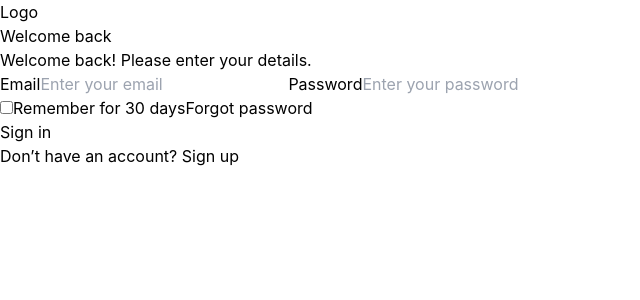
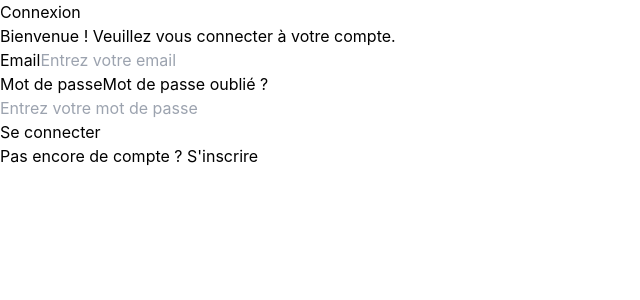
Before and after one commit to RyukSylux/gsbFront, a React (Vite) app: page /signin in a window 1280 px wide. Shown: the top 300 px of the page, without its empty margins (0-640 px from the left). Built offline with nearby package versions, Linux system fonts and the light colour scheme.

Commit message:
french translate

```diff
--- a/src/components/Header.jsx
+++ b/src/components/Header.jsx
@@ -15,11 +15,11 @@ const Header = ({ onMenuClick }) => {
         <nav className="flex text-gray-500 text-sm">
           <span className="mr-2">Morgan Bourré</span>
           <span className="mx-2">/</span>
-          <span>Dashboard</span>
+          <span>Tableau de bord</span>
         </nav>
       </div>
-      <h1 className="text-2xl font-semibold mb-4">Dashboard Admin</h1>
-      <h2 className="text-lg font-medium">Customers</h2>
+      <h1 className="text-2xl font-semibold mb-4">Tableau de bord Admin</h1>
+      <h2 className="text-lg font-medium">Clients</h2>
     </header>
   );
 };
--- a/src/components/Pagination.jsx
+++ b/src/components/Pagination.jsx
@@ -7,7 +7,7 @@ const Pagination = () => {
         <svg className="h-4 w-4 mr-2" fill="none" viewBox="0 0 24 24" stroke="currentColor">
           <path strokeLinecap="round" strokeLinejoin="round" strokeWidth={2} d="M15 19l-7-7 7-7" />
         </svg>
-        Previous
+        Précédent
       </button>
       <div className="flex space-x-2 order-1 sm:order-2 overflow-x-auto">
         {[1, 2, 3, '...', 8, 9, 10].map((page, idx) => (
@@ -22,7 +22,7 @@ const Pagination = () => {
         ))}
       </div>
       <button className="text-sm text-gray-600 flex items-center order-3">
-        Next
+        Suivant
         <svg className="h-4 w-4 ml-2" fill="none" viewBox="0 0 24 24" stroke="currentColor">
           <path strokeLinecap="round" strokeLinejoin="round" strokeWidth={2} d="M9 5l7 7-7 7" />
         </svg>
--- a/src/components/SearchBar.jsx
+++ b/src/components/SearchBar.jsx
@@ -5,7 +5,7 @@ const SearchBar = () => {
     <div className="relative mb-6">
       <input
         type="search"
-        placeholder="Search"
+        placeholder="Rechercher"
         className="w-full py-2 pl-10 pr-4 border border-gray-300 rounded-lg focus:outline-none focus:border-purple-500"
       />
       <svg className="absolute left-3 top-2.5 h-5 w-5 text-gray-400" fill="none" viewBox="0 0 24 24" stroke="currentColor">
--- a/src/components/Settings.jsx
+++ b/src/components/Settings.jsx
@@ -4,9 +4,9 @@ const Settings = () => {
   return (
     <div className="pt-6 border-t border-gray-200">
       <ul className="space-y-2">
-        <li className="px-3 py-2 text-gray-600 hover:bg-gray-100 rounded-lg">Settings</li>
+        <li className="px-3 py-2 text-gray-600 hover:bg-gray-100 rounded-lg">Paramètres</li>
         <li className="px-3 py-2 text-gray-600 hover:bg-gray-100 rounded-lg flex items-center">
-          Open in browser
+          Ouvrir dans le navigateur
           <svg className="ml-2 h-4 w-4" fill="none" viewBox="0 0 24 24" stroke="currentColor">
             <path strokeLinecap="round" strokeLinejoin="round" strokeWidth={2} d="M10 6H6a2 2 0 00-2 2v10a2 2 0 002 2h10a2 2 0 002-2v-4M14 4h6m0 0v6m0-6L10 14" />
           </svg>
--- a/src/components/TableControls.jsx
+++ b/src/components/TableControls.jsx
@@ -5,12 +5,12 @@ const TableControls = () => {
     <div className="flex flex-col sm:flex-row justify-between items-start sm:items-center gap-4 mb-4">
       <div className="flex items-center space-x-2">
         <input type="checkbox" className="rounded border-gray-300 text-purple-600" />
-        <span className="text-sm text-gray-600">Customer</span>
+        <span className="text-sm text-gray-600">Client</span>
       </div>
       <div className="w-full sm:w-auto">
         <input
           type="search"
-          placeholder="Search"
+          placeholder="Rechercher"
           className="w-full px-4 py-2 border border-gray-300 rounded-lg focus:outline-none focus:border-purple-500"
         />
       </div>
--- a/src/components/TableHeader.jsx
+++ b/src/components/TableHeader.jsx
@@ -4,11 +4,11 @@ const TableHeader = () => {
   return (
     <thead className="bg-gray-50">
       <tr className="text-left text-sm text-gray-500">
-        <th className="py-3 px-4">Customer</th>
+        <th className="py-3 px-4">Client</th>
         <th className="py-3 px-4">Email</th>
         <th className="py-3 px-4">Date</th>
-        <th className="py-3 px-4">Status</th>
-        <th className="py-3 px-4">Amount</th>
+        <th className="py-3 px-4">Statut</th>
+        <th className="py-3 px-4">Montant</th>
         <th className="py-3 px-4"></th>
       </tr>
     </thead>
--- a/src/components/TableRow.jsx
+++ b/src/components/TableRow.jsx
@@ -24,7 +24,7 @@ const TableRow = ({ customer }) => {
       </td>
       <td className="py-4 px-4 text-gray-600">{customer.amount}</td>
       <td className="py-4 px-4">
-        <button className="text-gray-400 hover:text-gray-600">
+        <button className="text-gray-400 hover:text-gray-600" title="Modifier">
           <svg className="h-5 w-5" fill="none" viewBox="0 0 24 24" stroke="currentColor">
             <path strokeLinecap="round" strokeLinejoin="round" strokeWidth={2} d="M15.232 5.232l3.536 3.536m-2.036-5.036a2.5 2.5 0 113.536 3.536L6.5 21.036H3v-3.572L16.732 3.732z" />
           </svg>
--- a/src/pages/SignIn.jsx
+++ b/src/pages/SignIn.jsx
@@ -3,32 +3,44 @@ import { Link } from 'react-router-dom';
 
 const SignIn = () => {
   return (
-    <div className="flex h-screen items-center justify-center bg-gray-100">
-      <div className="bg-white p-8 rounded-lg shadow-md w-full max-w-md">
-        <div className="text-center mb-6">
-          <div className="text-2xl font-bold">Logo</div>
-        </div>
-        <h1 className="text-2xl font-bold mb-4">Welcome back</h1>
-        <p className="text-gray-600 mb-6">Welcome back! Please enter your details.</p>
+    <div className="flex justify-center items-center h-screen bg-gray-50">
+      <div className="w-full max-w-md p-6 bg-white rounded-lg shadow-md">
+        <h1 className="text-2xl font-bold mb-2">Connexion</h1>
+        <p className="text-gray-600 mb-6">Bienvenue ! Veuillez vous connecter à votre compte.</p>
         <form>
-          <label htmlFor="email" className="block text-sm font-medium text-gray-700">Email</label>
-          <input type="email" id="email" placeholder="Enter your email" required className="mt-1 block w-full px-3 py-2 border border-gray-300 rounded-md shadow-sm focus:outline-none focus:ring-indigo-500 focus:border-indigo-500 sm:text-sm" />
-
-          <label htmlFor="password" className="block text-sm font-medium text-gray-700 mt-4">Password</label>
-          <input type="password" id="password" placeholder="Enter your password" required className="mt-1 block w-full px-3 py-2 border border-gray-300 rounded-md shadow-sm focus:outline-none focus:ring-indigo-500 focus:border-indigo-500 sm:text-sm" />
-
-          <div className="flex items-center justify-between mt-4">
-            <label className="flex items-center">
-              <input type="checkbox" className="h-4 w-4 text-indigo-600 border-gray-300 rounded" />
-              <span className="ml-2 text-sm text-gray-600">Remember for 30 days</span>
-            </label>
-            <a href="#" className="text-sm text-indigo-600 hover:underline">Forgot password</a>
+          <div className="mb-4">
+            <label className="block font-medium text-gray-700 mb-2">Email</label>
+            <input
+              type="email"
+              placeholder="Entrez votre email"
+              className="w-full px-3 py-2 border border-gray-300 rounded-md focus:outline-none focus:ring-1 focus:ring-indigo-500"
+            />
           </div>
-
-          <button type="submit" className="w-full bg-indigo-600 text-white py-2 px-4 rounded-md mt-6 hover:bg-indigo-700">Sign in</button>
+          <div className="mb-6">
+            <div className="flex justify-between items-center mb-2">
+              <label className="font-medium text-gray-700">Mot de passe</label>
+              <Link to="/forgot-password" className="text-sm text-indigo-600 hover:text-indigo-500">
+                Mot de passe oublié ?
+              </Link>
+            </div>
+            <input
+              type="password"
+              placeholder="Entrez votre mot de passe"
+              className="w-full px-3 py-2 border border-gray-300 rounded-md focus:outline-none focus:ring-1 focus:ring-indigo-500"
+            />
+          </div>
+          <button
+            type="submit"
+            className="w-full py-2 px-4 bg-indigo-600 text-white font-medium rounded-md hover:bg-indigo-700 focus:outline-none focus:ring-2 focus:ring-indigo-500 focus:ring-offset-2"
+          >
+            Se connecter
+          </button>
         </form>
-        <p className="text-center text-sm text-gray-600 mt-6">
-          Don’t have an account? <Link to="/" className="text-indigo-600 hover:underline">Sign up</Link>
+        <p className="mt-4 text-center text-gray-600">
+          Pas encore de compte ?{" "}
+          <Link to="/" className="text-indigo-600 hover:text-indigo-500 hover:underline">
+            S'inscrire
+          </Link>
         </p>
       </div>
     </div>
--- a/src/pages/SignUp.jsx
+++ b/src/pages/SignUp.jsx
@@ -5,14 +5,14 @@ const SignUp = () => {
   return (
     <div className="flex justify-center items-center h-screen bg-gray-50">
       <div className="w-full max-w-md p-6 bg-white rounded-lg shadow-md">
-        <h1 className="text-2xl font-bold mb-2">Sign up</h1>
-        <p className="text-gray-600 mb-6">Start your 30-day free trial.</p>
+        <h1 className="text-2xl font-bold mb-2">Inscription</h1>
+        <p className="text-gray-600 mb-6">Commencez votre période d'essai de 30 jours.</p>
         <form>
           <div className="mb-4">
-            <label className="block font-medium text-gray-700 mb-2">Name</label>
+            <label className="block font-medium text-gray-700 mb-2">Nom</label>
             <input
               type="text"
-              placeholder="Enter your name"
+              placeholder="Entrez votre nom"
               className="w-full px-3 py-2 border border-gray-300 rounded-md focus:outline-none focus:ring-1 focus:ring-indigo-500"
             />
           </div>
@@ -20,30 +20,30 @@ const SignUp = () => {
             <label className="block font-medium text-gray-700 mb-2">Email</label>
             <input
               type="email"
-              placeholder="Enter your email"
+              placeholder="Entrez votre email"
               className="w-full px-3 py-2 border border-gray-300 rounded-md focus:outline-none focus:ring-1 focus:ring-indigo-500"
             />
           </div>
           <div className="mb-6">
-            <label className="block font-medium text-gray-700 mb-2">Password</label>
+            <label className="block font-medium text-gray-700 mb-2">Mot de passe</label>
             <input
               type="password"
-              placeholder="Create a password"
+              placeholder="Créez un mot de passe"
               className="w-full px-3 py-2 border border-gray-300 rounded-md focus:outline-none focus:ring-1 focus:ring-indigo-500"
             />
-            <small className="text-gray-500 mt-1 block">Must be at least 8 characters.</small>
+            <small className="text-gray-500 mt-1 block">Doit contenir au moins 8 caractères.</small>
           </div>
           <button
             type="submit"
             className="w-full py-2 px-4 bg-indigo-600 text-white font-medium rounded-md hover:bg-indigo-700 focus:outline-none focus:ring-2 focus:ring-indigo-500 focus:ring-offset-2"
           >
-            Get started
+            Commencer
           </button>
         </form>
         <p className="mt-4 text-center text-gray-600">
-          Already have an account?{" "}
+          Vous avez déjà un compte ?{" "}
           <Link to="/signin" className="text-indigo-600 hover:text-indigo-500 hover:underline">
-            Log in
+            Connexion
           </Link>
         </p>
       </div>
```
Also changed, not shown: src/components/Navigation.jsx (+6 -6 lines), src/pages/Dashboard.jsx (+7 -7 lines).
